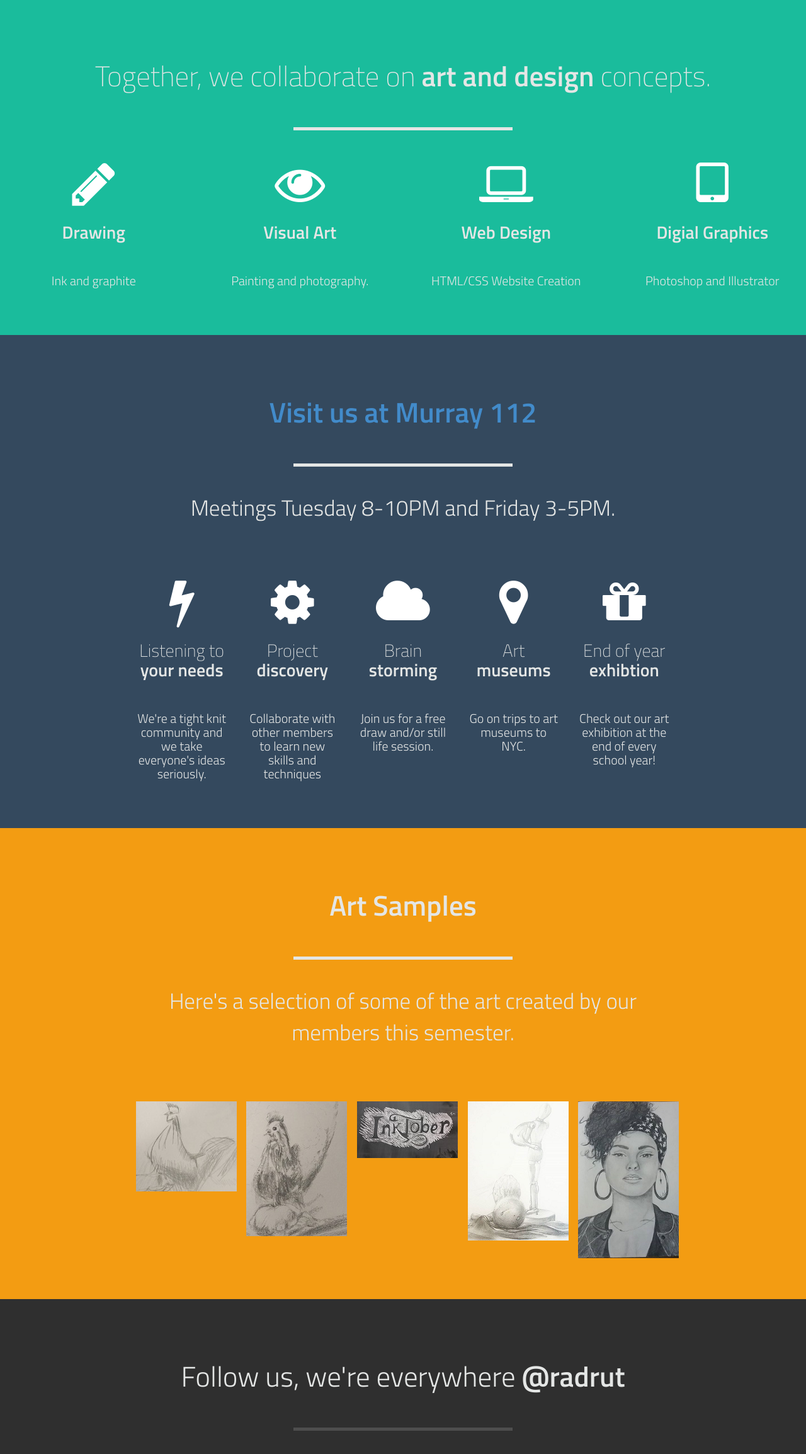
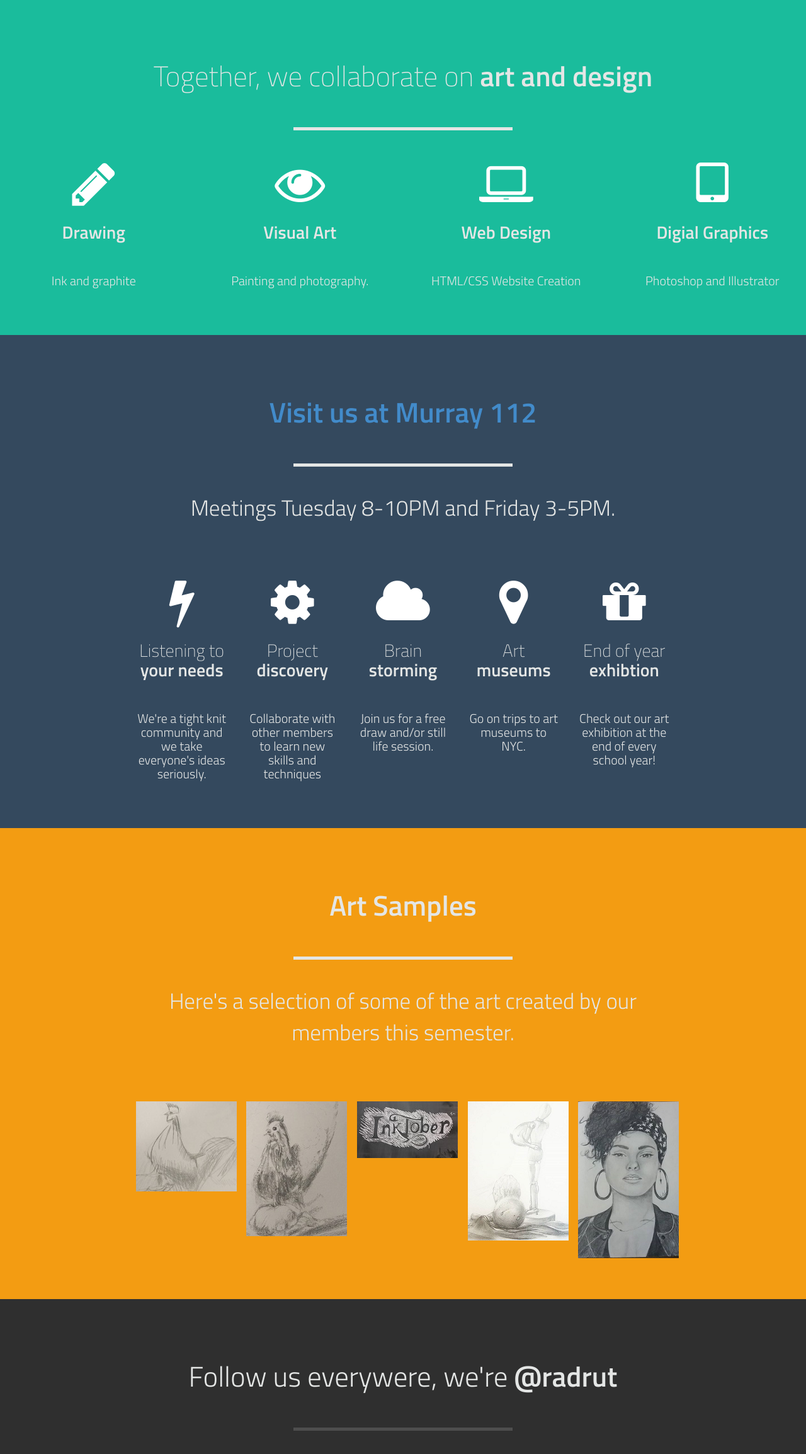
Before and after one commit to rutgersart/rutgersart.github.io, a plain HTML site: page index.html in a window 1280 px wide. Shown: the part 472-2781 px from the top of the page at 63% size. Drawn offline with Linux system fonts and the light colour scheme.

Commit message:
follow us

```diff
--- a/index.html
+++ b/index.html
@@ -80,7 +80,7 @@
 	<div class="slide story" id="slide-2" data-slide="2">
 		<div class="container">
 			<div class="row title-row">
-				<div class="col-12 font-thin">Together, we collaborate on <span class="font-semibold">art and design</span> concepts.</div>
+				<div class="col-12 font-thin">Together, we collaborate on <span class="font-semibold">art and design</span></div>
 			</div><!-- /row -->
 			<div class="row line-row">
 				<div class="hr">&nbsp;</div>
@@ -196,7 +196,7 @@
 		<div class="container">
 
 			<div class="row title-row"><!-- row -->
-				<div class="col-12 font-light">Follow us, we're everywhere <span class="font-semibold">@radrut</span></div>
+				<div class="col-12 font-light">Follow us everywere, we're <span class="font-semibold">@radrut</span></div>
 			</div><!-- /row -->
 
 
```
